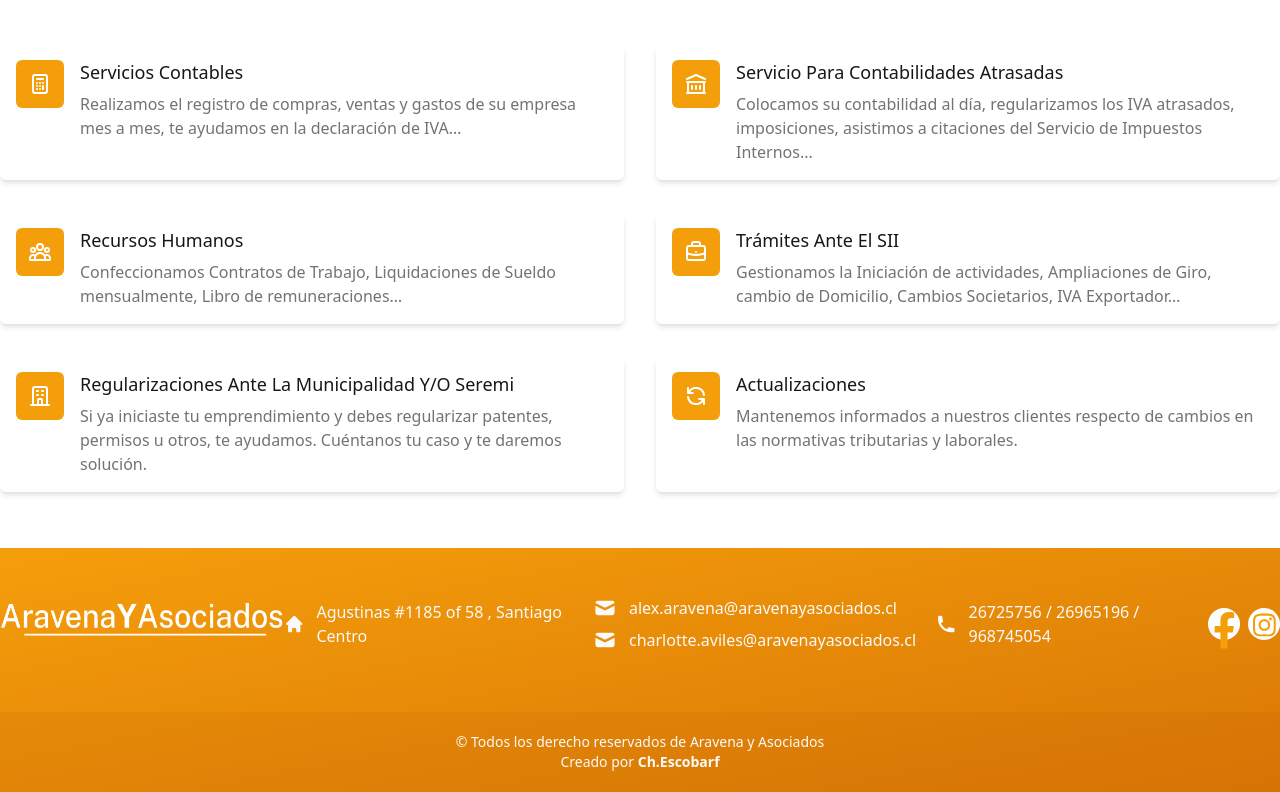
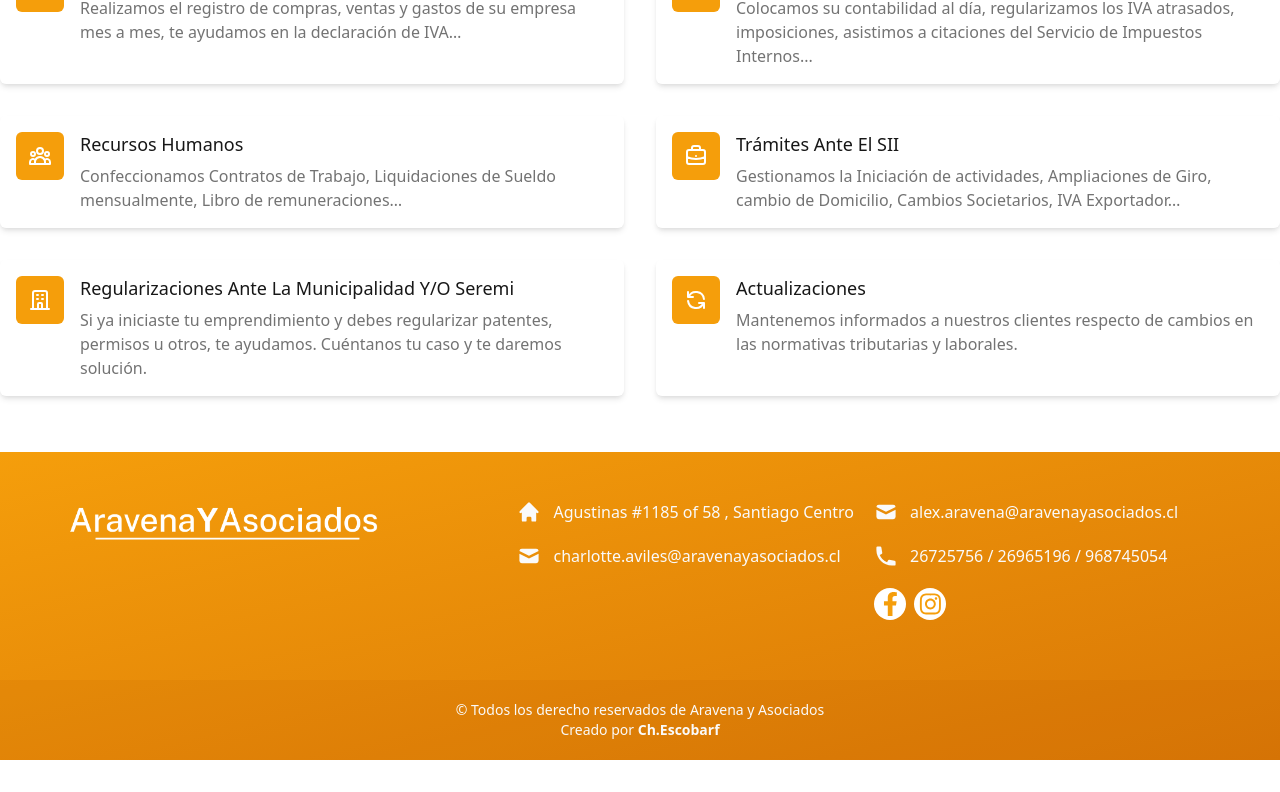
Before and after one commit to chescobarf/Aravena-y-Asociados, a Next.js app: page / in a window 1280 px wide. Shown: the part 762-1554 px from the top of the page. After the commit the page ends 1522 px from the top, so only its background shows below. Built offline with nearby package versions, Linux system fonts and the light colour scheme.

Commit message:
Fix Detalles Cliente

```diff
--- a/components/Banner/Banner.jsx
+++ b/components/Banner/Banner.jsx
@@ -20,7 +20,7 @@ function Banner() {
     <div>
       <Slider {...settings}>
         <div>
-          <div className="flex relative w-full sm:grid sm:place-content-center sm:pt-1">
+          <div className="flex relative w-full sm:grid sm:place-content-center sm:pt-1 sm:h-64">
             <div className="content w-1/2 grid place-content-center px-10 sm:w-full sm:z-10 sm:text-white">
               <h2 className="text-6xl leading-none font-bold text-gray-900 mb-10 sm:text-lg sm:mb-2 sm:text-white">
                 ¿Eres emprendedor y necesitas ayuda para
@@ -45,22 +45,22 @@ function Banner() {
             >
               <polygon points="50,0 100,0 50,100 0,100"></polygon>
             </svg>
-            <div className="img w-1/2 sm:w-full sm:absolute sm:top-0 sm:right-0 sm:z-0 imgFilter">
+            <div className="img w-1/2 sm:w-full sm:absolute sm:top-0 sm:right-0 sm:z-0 imgFilter sm:h-full">
               <img
                 src="/banner1.jpg"
                 alt=""
-                className="w-full object-cover sm:h-72 h-full"
+                className="w-full object-cover h-96 sm:h-full"
               />
             </div>
           </div>
         </div>
         <div>
-          <div className="flex relative w-full sm:grid sm:place-content-center sm:pt-1">
-            <div className="img w-1/2 sm:w-full sm:absolute sm:top-0 sm:right-0 sm:z-0 imgFilter">
+          <div className="flex relative w-full sm:grid sm:place-content-center sm:pt-1 sm:h-64">
+            <div className="img w-1/2 sm:w-full sm:absolute sm:top-0 sm:right-0 sm:z-0 imgFilter sm:h-full">
               <img
                 src="/banner2.jpg"
                 alt=""
-                className="w-full object-cover sm:h-72 h-full"
+                className="w-full object-cover h-96 sm:h-full"
               />
             </div>
             <svg
@@ -85,12 +85,12 @@ function Banner() {
           </div>
         </div>
         <div>
-          <div className="flex relative w-full sm:grid sm:place-content-center sm:pt-1">
-            <div className="img w-1/2 sm:w-full sm:absolute sm:top-0 sm:right-0 sm:z-0 imgFilter">
+          <div className="flex relative w-full sm:grid sm:place-content-center sm:pt-1 sm:h-64 sm:h-64">
+            <div className="img w-1/2 sm:w-full sm:absolute sm:top-0 sm:right-0 sm:z-0 imgFilter sm:h-full">
               <img
                 src="/banner3.jpg"
                 alt=""
-                className="w-full object-cover sm:h-72 h-full"
+                className="w-full object-cover h-96 sm:h-full"
               />
             </div>
             <svg
@@ -104,7 +104,7 @@ function Banner() {
             </svg>
             <div className="content w-1/2 grid place-content-center px-10 sm:w-full sm:z-10 sm:text-white">
               <h2 className="text-6xl leading-none font-bold text-gray-800 sm:text-gray-200 mb-10 sm:text-lg sm:mb-2">
-                Con más de 30 años de
+                Con más de 10 años de
                 <span className="text-amber-500"> experiencia.</span>
               </h2>
               <p className="text-lg sm:text-sm">
--- a/components/Footer/Contact.jsx
+++ b/components/Footer/Contact.jsx
@@ -12,10 +12,10 @@ function Contact(props) {
   const socials = () => {
     if (props.showSocials == "true") {
       return (
-        <div className="flex flex-row gap-2" id="socials">
+        <div className="flex flex-row gap-2 col-start-2" id="socials">
           <a
             href="https://www.facebook.com/AravenaYAsociados "
-            className="bg-white rounded-full h-8 w-8 grid place-items-center px-1 py-1"
+            className="bg-white rounded-full h-8 w-8  px-1 py-1 flex place-content-center"
           >
             <FontAwesomeIcon
               icon={faFacebookF}
@@ -33,7 +33,7 @@ function Contact(props) {
           </a> */}
           <a
             href="https://www.instagram.com/aravenayasociados/ "
-            className="bg-white rounded-full h-8 w-8 grid place-items-center px-1 py-1"
+            className="bg-white rounded-full h-8 w-8  px-1 py-1 flex place-content-center"
           >
             <FontAwesomeIcon
               icon={faInstagram}
@@ -47,7 +47,7 @@ function Contact(props) {
 
   return (
     <div
-      className={`flex ${props.direction} ${props.align} gap-5 ${props.media}`}
+      className={`grid ${props.direction} ${props.align} gap-5 ${props.media}`}
     >
       <div className="item">
         <a className="flex items-center gap-3" href="">
@@ -64,7 +64,7 @@ function Contact(props) {
           </Link>
         </a>
       </div>
-      <div className="item flex flex-col gap-2 md:row-start-2">
+      <div className="item">
         <a
           className="flex items-center gap-3"
           href="mailto:alex.aravena@aravenayasociados.cl"
@@ -80,6 +80,8 @@ function Contact(props) {
           </svg>
           <p>alex.aravena@aravenayasociados.cl</p>
         </a>
+      </div>
+      <div className="item">
         <a
           className="flex items-center gap-3"
           href="mailto:charlotte.aviles@aravenayasociados.cl"
--- a/components/Footer/Footer.jsx
+++ b/components/Footer/Footer.jsx
@@ -11,9 +11,9 @@ import Link from "next/link";
 function Footer() {
   return (
     <div className="w-full bg-gradient-to-br from-amber-500 to-amber-600 pt-12 text-gray-50 flex-col md:px-8 sm:px-2 sm:text-center">
-      <div className="container mx-auto my-0 pb-10 sm:pb-4">
+      <div className="container mx-auto my-0 pb-10 sm:pb-4 sm:mx-2">
         <div className="flex justify-around w-full pb-5 md:flex-col md:gap-8 sm:flex-col sm:items-center">
-          <div className="w-auto sm:mb-3">
+          <div className="w-auto sm:mb-5">
             <Link href="/">
               <img
                 src="/logotipoWhite.png"
@@ -25,9 +25,9 @@ function Footer() {
           <Contact
             width="w-full"
             showSocials="true"
-            direction="flex-row"
+            direction="grid-cols-2"
             align="items-center"
-            media="md:grid md:grid-cols-2 sm:flex sm:flex-col"
+            media="md:grid md:grid-cols-2 sm:flex sm:flex-col sm:items-start"
           ></Contact>
         </div>
       </div>
--- a/components/Header/Header.jsx
+++ b/components/Header/Header.jsx
@@ -94,17 +94,17 @@ export default function Header() {
             Inicio
           </a>
         </Link>
-        <Link href="/Servicios">
+        <Link href="/Servicios.html">
           <a className="px-4 py-2 font-medium text-base text-gray-800 hover:bg-amber-500 hover:text-white rounded">
             Servicios
           </a>
         </Link>
-        <Link href="/Cotizar">
+        <Link href="/Cotizar.html">
           <a className="px-4 py-2 font-medium text-base text-gray-800 hover:bg-amber-500 hover:text-white rounded">
             Cotizar Plan
           </a>
         </Link>
-        <Link href="/Contacto">
+        <Link href="/Contacto.html">
           <a className="px-4 py-2 font-medium text-base text-gray-800 hover:bg-amber-500 hover:text-white rounded cursor-pointer">
             Contacto
           </a>
--- a/pages/Cotizar.jsx
+++ b/pages/Cotizar.jsx
@@ -20,11 +20,11 @@ function Cotizar() {
             </p>
           </div>
           <HubspotForm
-            portalId="7636559"
-            formId="365282d7-0724-4c7c-85fc-b39ff40b8972"
-            onSubmit={() => console.log("Submit!")}
-            onReady={(form) => console.log("Form ready!")}
-            loading={<div>Loading...</div>}
+            portalId="9420389"
+            formId="daa00e6f-9e7f-4036-a6ca-59542ab9af5c"
+            onSubmit={() => console.log("Formulario Enviado!")}
+            onReady={(form) => console.log("Formulario Listo!")}
+            loading={<div>Cargando...</div>}
           />
         </div>
       </div>
```
